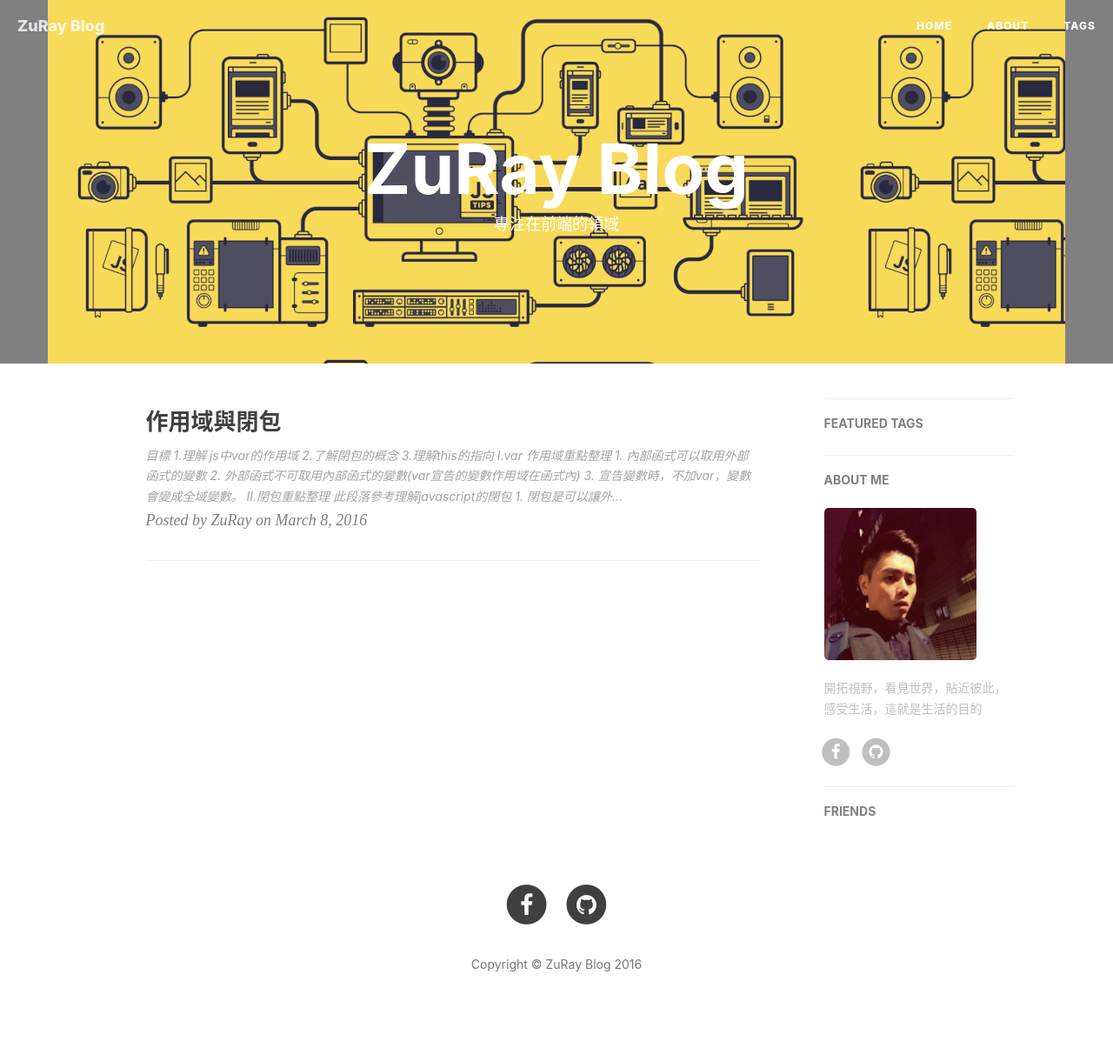
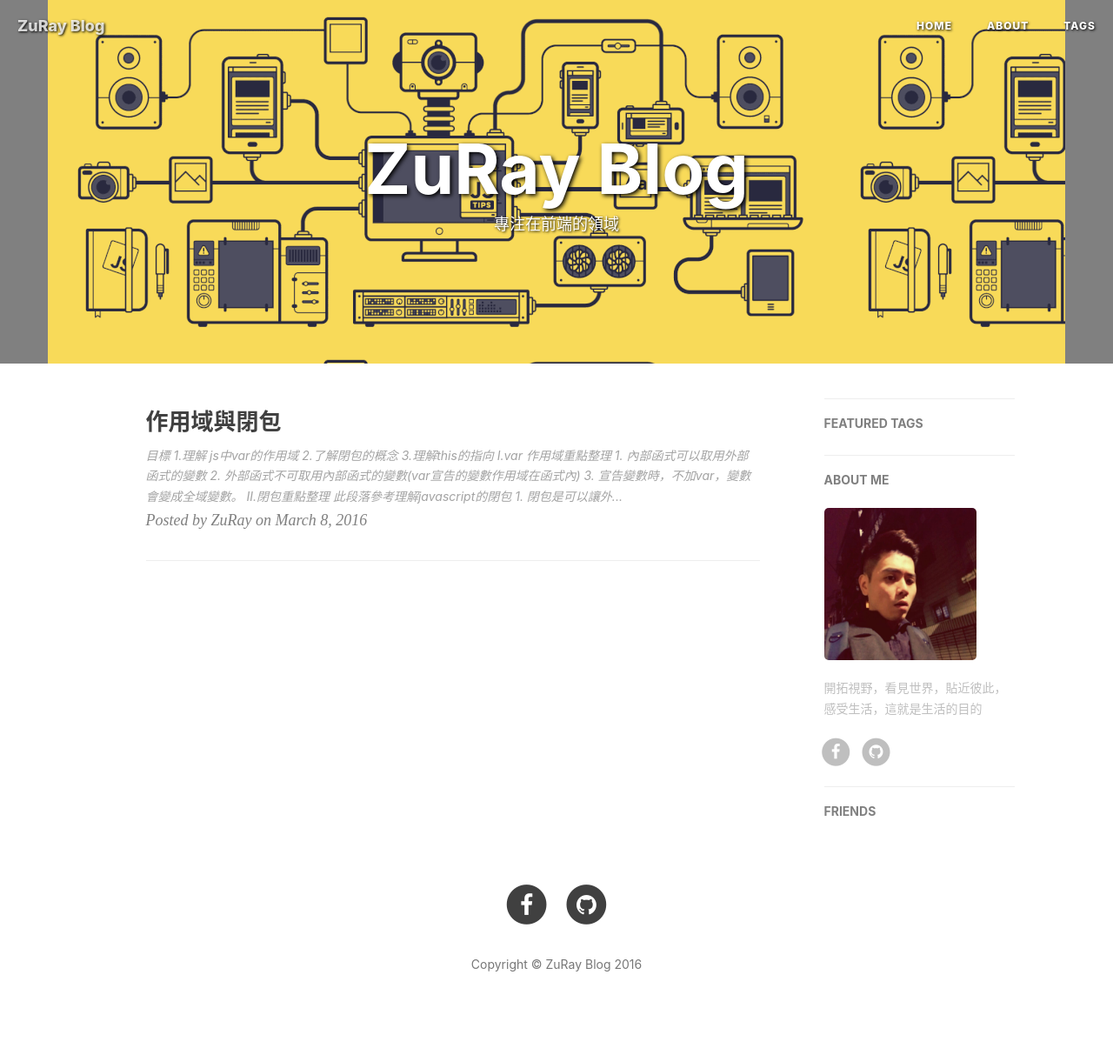
Before and after one commit to intheblackworld/intheblackworld.github.io, a Jekyll site: the page built from index.html, in a window 1280 px wide. Shown: the whole page at 87% size. Built offline with Jekyll 4.4.1, drawn with Linux system fonts in a browser that asks for light colours; nearby versions of some CDN libraries; the list of posts is cut into pages by our own code; comment, search, counter and statistics services are not loaded.

Commit message:
edit for change header img

```diff
--- a/_includes/nav.html
+++ b/_includes/nav.html
@@ -9,7 +9,7 @@
                 <span class="icon-bar"></span>
                 <span class="icon-bar"></span>
             </button>
-            <a class="navbar-brand" href="{{ site.baseurl }}/">{{ site.title }}</a>
+            <a class="navbar-brand" style="text-shadow: 1px 1px 3px black" href="{{ site.baseurl }}/">{{ site.title }}</a>
         </div>
 
         <!-- Collect the nav links, forms, and other content for toggling -->
@@ -22,11 +22,11 @@
             <div class="navbar-collapse">
                 <ul class="nav navbar-nav navbar-right">
                     <li>
-                        <a href="{{ site.baseurl }}/">Home</a>
+                        <a href="{{ site.baseurl }}/" style="text-shadow: 1px 1px 3px black;">Home</a>
                     </li>
                     {% for page in site.pages %}{% if page.title %}
                     <li>
-                        <a href="{{ page.url | prepend: site.baseurl }}">{{ page.title }}</a>
+                        <a href="{{ page.url | prepend: site.baseurl }}" style="text-shadow: 1px 1px 3px black;">{{ page.title }}</a>
                     </li>
                     {% endif %}{% endfor %}
                 </ul>
--- a/_layouts/page.html
+++ b/_layouts/page.html
@@ -7,10 +7,10 @@ layout: default
     <div class="container">
         <div class="row" style="background-image: url('{{ site.baseurl }}/{% if page.header-img %}{{ page.header-img }}{% else %}{{ site.header-img }}{% endif %}')">
             <div class="col-lg-8 col-lg-offset-2 col-md-10 col-md-offset-1 ">
-                <div class="site-heading">
+                <div class="site-heading" style="text-shadow: 2px 2px 5px black;">
                     <h1>{% if page.title %}{{ page.title }}{% else %}{{ site.title }}{% endif %}</h1>
                     <!--<hr class="small">-->
-                    <span class="subheading">{{ page.description }}</span>
+                    <span class="subheading" style="text-shadow: 1px 1px 3px black;">{{ page.description }}</span>
                 </div>
             </div>
         </div>
--- a/less/hux-blog.less
+++ b/less/hux-blog.less
@@ -366,6 +366,7 @@ pre code{
 	.page-heading {
 		padding: 85px 0 55px;
 		color: white;
+		text-shadow: 2px 2px 5px black;
 		@media only screen and (min-width: 768px) {
 			padding: 150px 0;
 		}
@@ -391,6 +392,7 @@ pre code{
 			display: block;
 			font-weight: 300;
 			margin: 10px 0 0;
+			text-shadow:
 		}
 		@media only screen and (min-width: 768px) {
 			h1 {
@@ -415,6 +417,7 @@ pre code{
 			font-weight: normal;
 			margin: 10px 0 30px;
 			margin-top: -5px;
+			text-shadow: 1px 1px 3px black;
 		}
 		.meta {
 			.serif;
```
